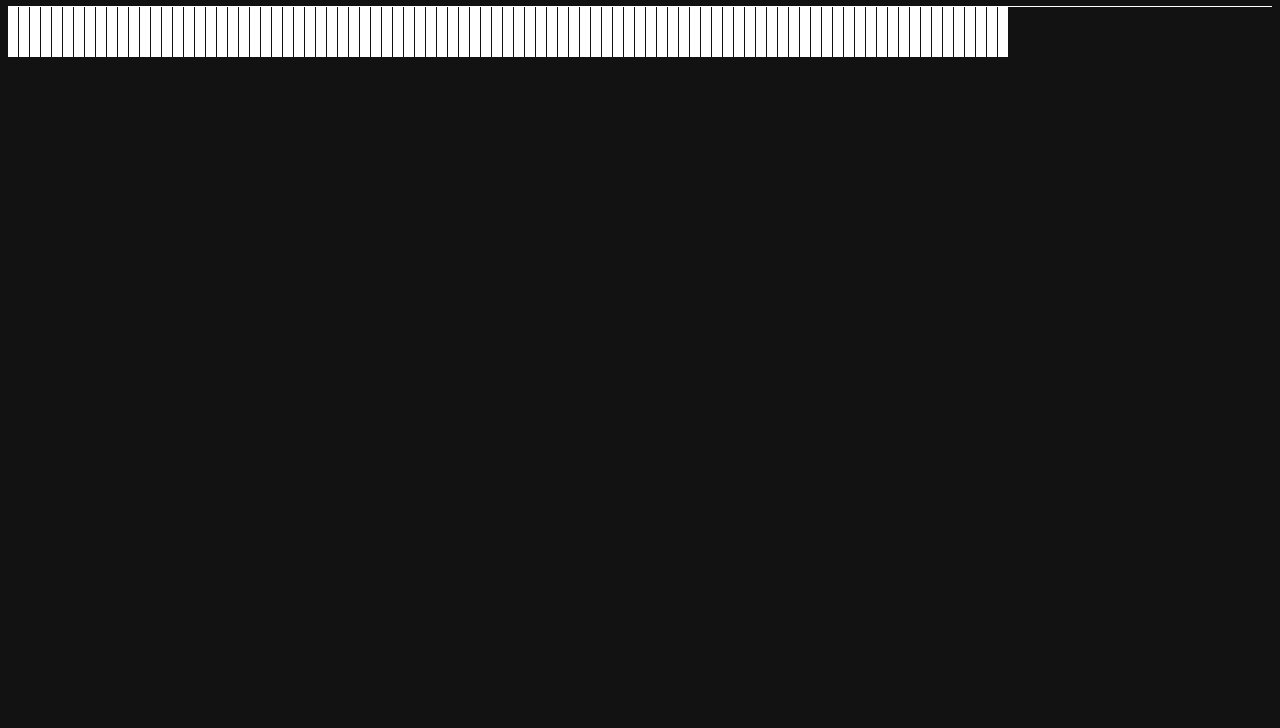
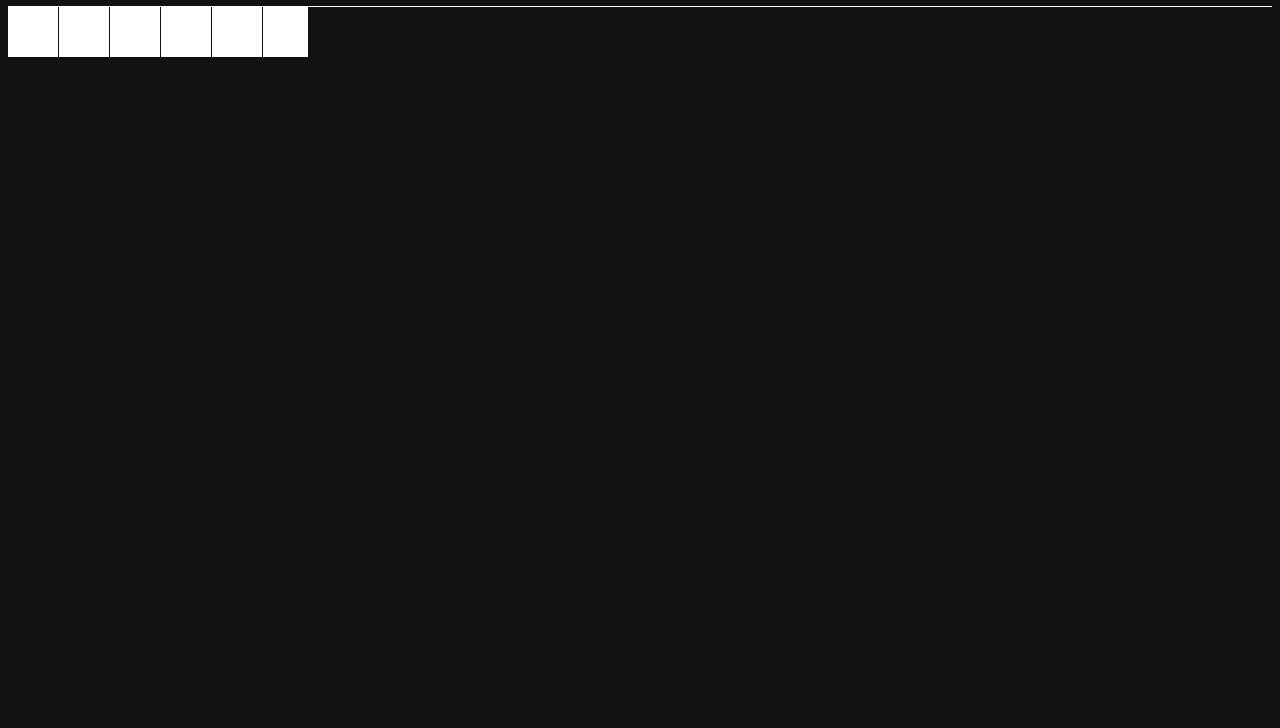
Before and after one commit to Ortley/ortley.github.io, a plain HTML site: page piano.html in a window 1280 px wide. Shown: the part 72-800 px from the top of the page. Drawn offline with Linux system fonts and the light colour scheme; a web font is replaced by a local one.

Commit message:
modified:   piano.html 	modified:   scripts/piano_player.js

```diff
--- a/piano.html
+++ b/piano.html
@@ -16,6 +16,8 @@
                 <a href="piano.html">Piano</a>
             </div>
         </div>
-        <canvas id="pianoCanvas"class="border: 1px solid white;" width="1000"></canvas>
+        <div class="piano-container">
+            <canvas id="pianoCanvas"></canvas>
+        </div>
     </body>
 </html>
--- a/scripts/piano_player.js
+++ b/scripts/piano_player.js
@@ -1,9 +1,10 @@
 let isMouseDown = false;
+let isMouseIn = false;
 let mousePosition = [0, 0];
 let mouseKey = 0;
 
 class Key {
-    static baseWidth = 10;
+    static baseWidth = 50;
     static spacing = 1;
     static colorActive = "#ffffff";
     static colorInActive = "#999999";
@@ -33,10 +34,25 @@ class Piano {
     constructor (canvasId) {
         this.canvas = document.getElementById(canvasId);
         this.context = this.canvas.getContext("2d");
+        this.boundingBox = this.canvas.getBoundingClientRect();
+        console.log(this.boundingBox);
 
-        this.canvas.addEventListener("mousedown", this.mouseDown.bind(this));
-        this.canvas.addEventListener("mouseup", this.mouseUp.bind(this));
-        this.canvas.addEventListener("mousemove", this.mouseMove.bind(this));
+        this.canvas.onmouseenter = () => {
+            isMouseIn = true
+        };
+        this.canvas.onmouseleave = () => {
+            isMouseIn = false
+        };
+        this.canvas.onmousedown = () => {
+            isMouseDown = true
+        };
+        this.canvas.onmouseup = () => {
+            isMouseDown = false
+        };
+        this.canvas.addEventListener("mousemove", () => {
+            this.mouseMove(event)
+        });
+
 
         this.keyObjects = [];
         this.createKeys();
@@ -62,8 +78,8 @@ class Piano {
     }
 
     mouseMove(event) {
-        mousePosition = [event.clientX, event.clientY];
-        mouseKey = Math.floor(mousePosition[0] / (Key.baseWidth + Key.spacing) - 0.5);
+        mousePosition = [event.clientX - this.boundingBox.left, event.clientY - this.boundingBox.top];
+        mouseKey = Math.floor(mousePosition[0] / (Key.baseWidth + Key.spacing));
     }
 
     loop() {
```
